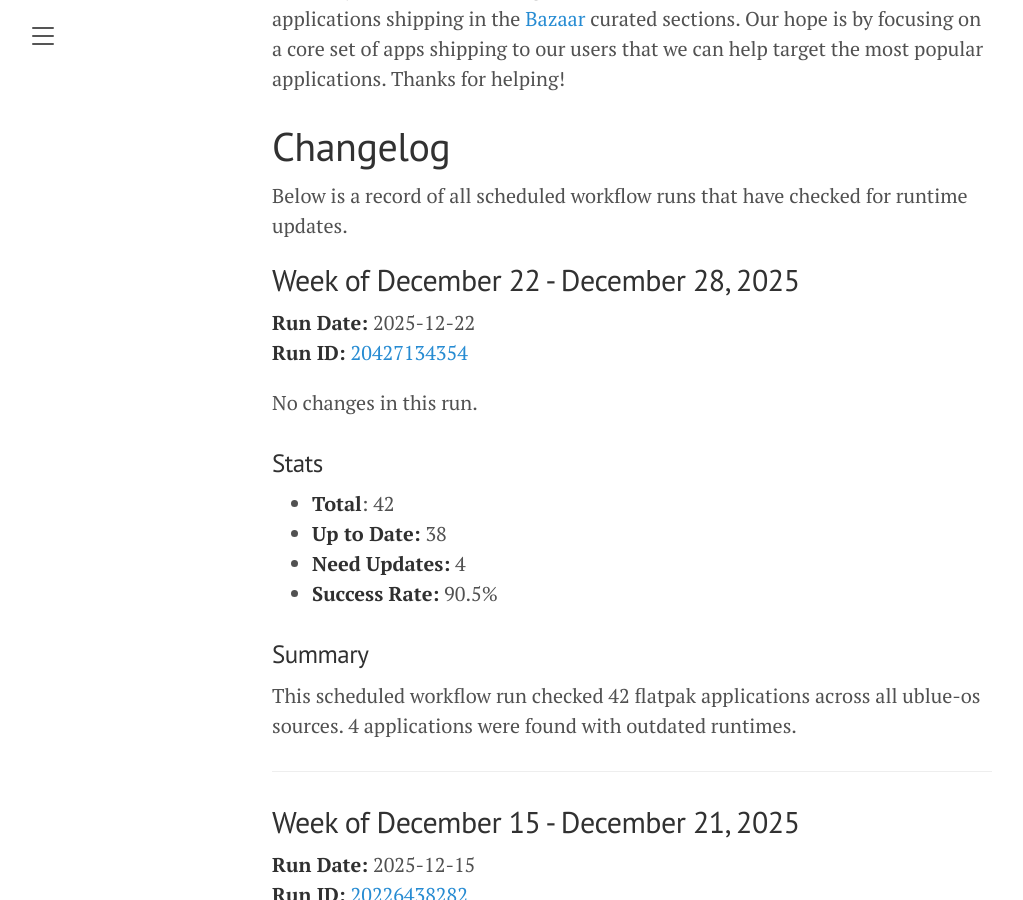
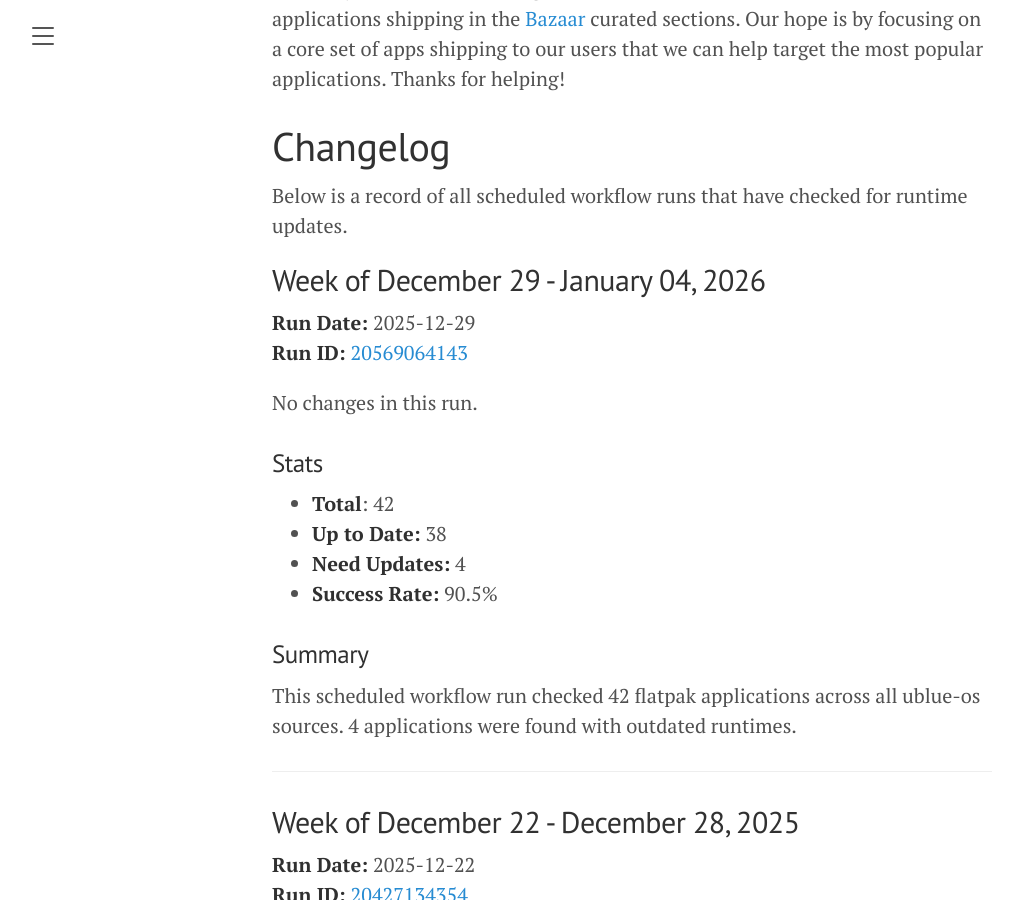
Before and after one commit to ublue-os/flatpak-tracker, a Jekyll site: the page built from index.md, in a window 1280 px wide and 900 px high, scrolled down 981 px. Shown: the whole window, without its empty margins (8-1031 px from the left). Built offline with Jekyll 4.4.1, drawn with Linux system fonts in a browser that asks for light colours; some of the changed text lies outside the part shown.

Commit message:
Update changelog - 2025-12-29

```diff
--- a/index.md
+++ b/index.md
@@ -3,10 +3,10 @@ layout: default
 title: Home
 ---
 
-*Updated: December 22, 2025 at 11:07 UTC*
+*Updated: December 29, 2025 at 11:07 UTC*
 
 ## Overview Statistics
-*(Based on most recent scheduled run: 2025-12-22)*
+*(Based on most recent scheduled run: 2025-12-29)*
 
 # Success Rate - 90.5%
 
@@ -34,7 +34,26 @@ This only tracks apps shipping in Aurora, Bazzite, and Bluefin. It also tracks t
 
 Below is a record of all scheduled workflow runs that have checked for runtime updates.
 
-## Week of December 22 - December 28, 2025
+## Week of December 29 - January 04, 2026
+
+**Run Date:** 2025-12-29
+**Run ID:** [20569064143](https://github.com/ublue-os/flatpak-tracker/actions/runs/20569064143)
+
+No changes in this run.
+
+### Stats
+- **Total**: 42
+- **Up to Date:** 38
+- **Need Updates:** 4
+- **Success Rate:** 90.5%
+
+### Summary
+This scheduled workflow run checked 42 flatpak applications across all ublue-os sources. 4 applications were found with outdated runtimes.
+
+---
+
+
+## Week of  December 22 - December 28, 2025
 
 **Run Date:** 2025-12-22
 **Run ID:** [20427134354](https://github.com/ublue-os/flatpak-tracker/actions/runs/20427134354)
@@ -1348,3 +1367,7 @@ Help keep applications up to date! Check the [open issues](https://github.com/ub
 ---
 
 *This changelog is automatically maintained and updated with each scheduled workflow run.*
+
+---
+
+*This changelog is automatically maintained and updated with each scheduled workflow run.*
```
